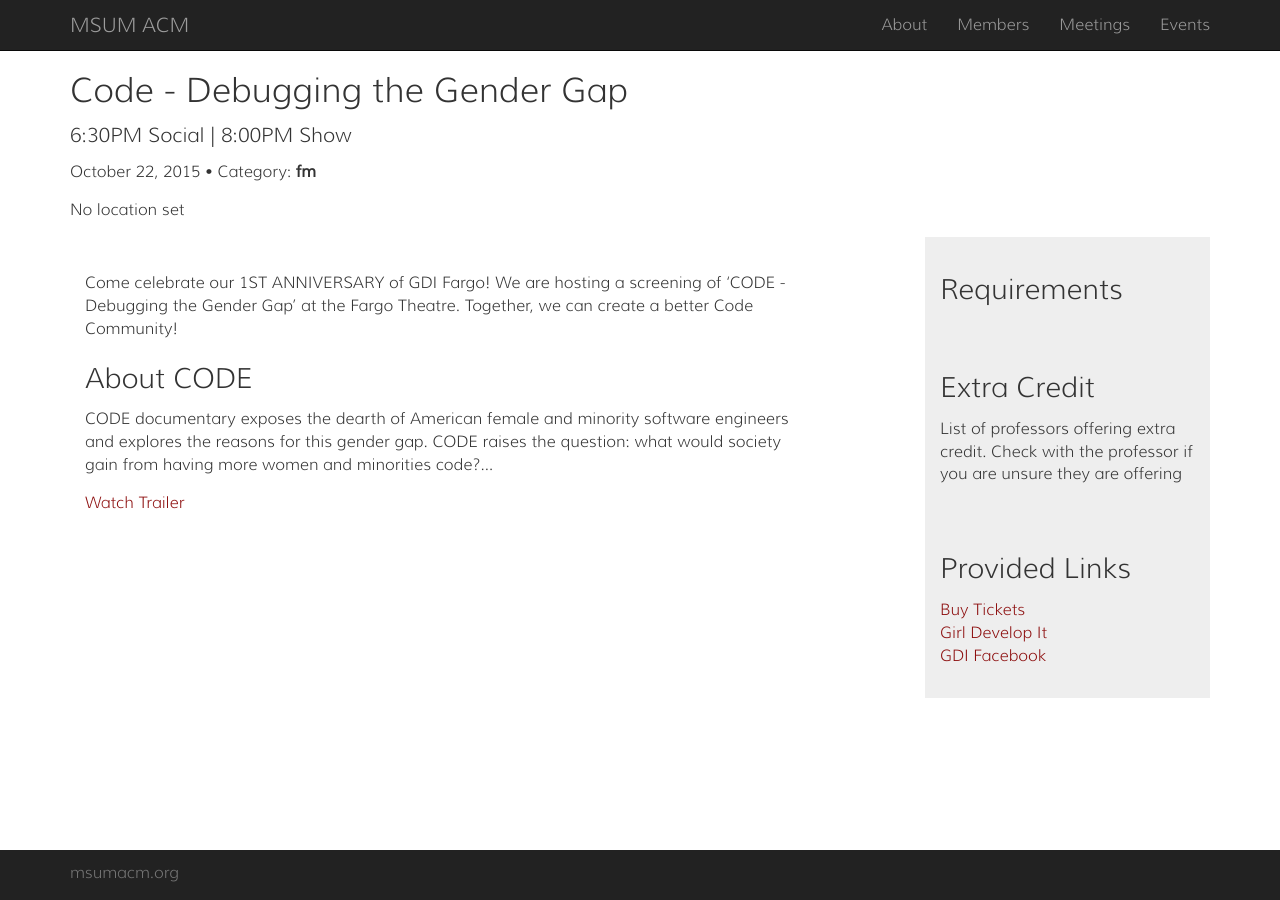
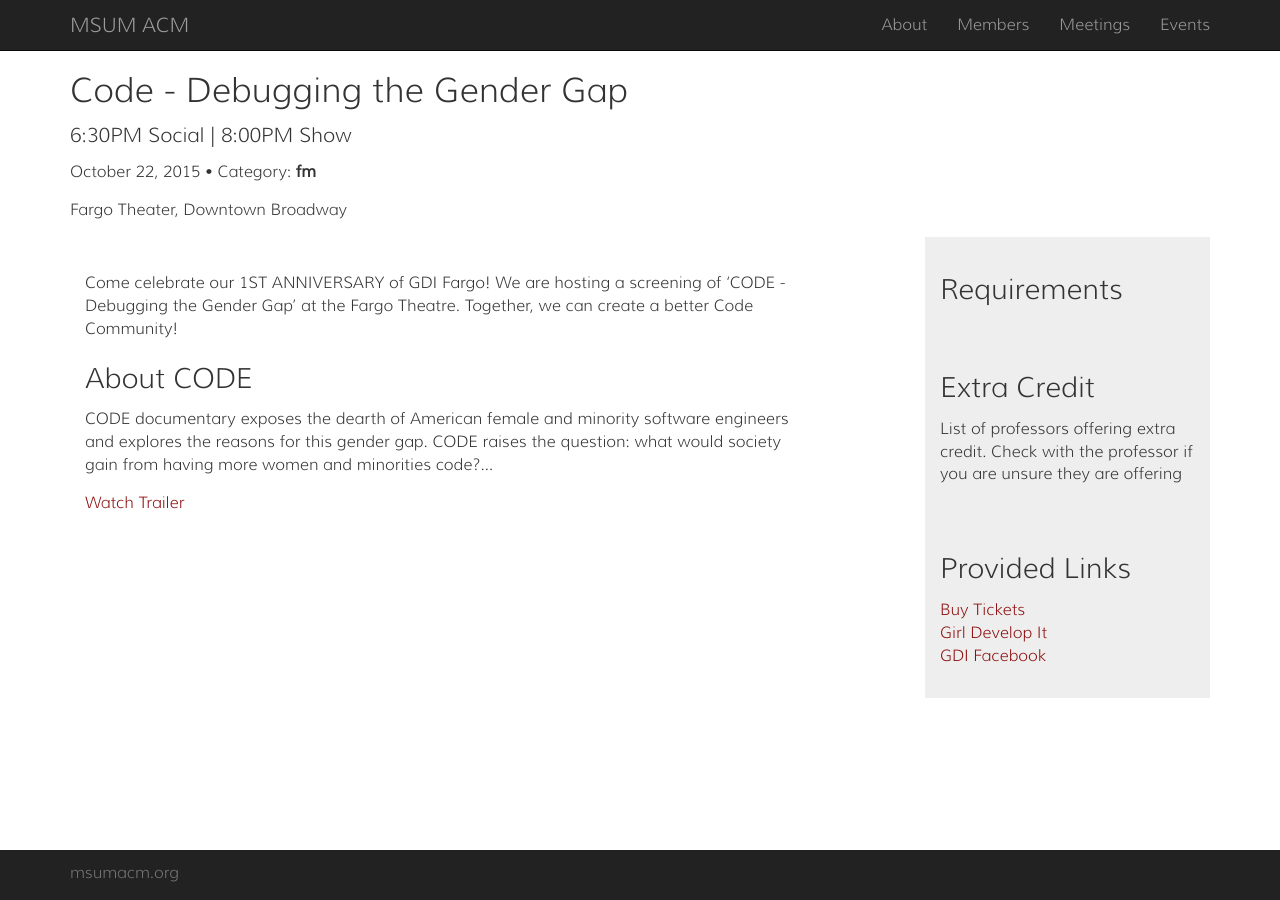
Before and after one commit to alunduil/MSUM-ACM.github.io, a Jekyll site: the page built from _posts/2015-10-22-GDI-CODE.md, in a window 1280 px wide. Built offline with Jekyll 4.4.1, drawn with Linux system fonts in a browser that asks for light colours.

Commit message:
Update 2015-10-22-GDI-CODE.md

```diff
--- a/_posts/2015-10-22-GDI-CODE.md
+++ b/_posts/2015-10-22-GDI-CODE.md
@@ -3,6 +3,7 @@
 title: "Code - Debugging the Gender Gap"
 categories: "all fm"
 subtitle: "6:30PM Social | 8:00PM Show"
+location: "Fargo Theater, Downtown Broadway"
 links:
   - link: "http://www.eventbrite.com/e/code-debugging-the-gender-gap-tickets-18844975830"
     title: "Buy Tickets"
```
